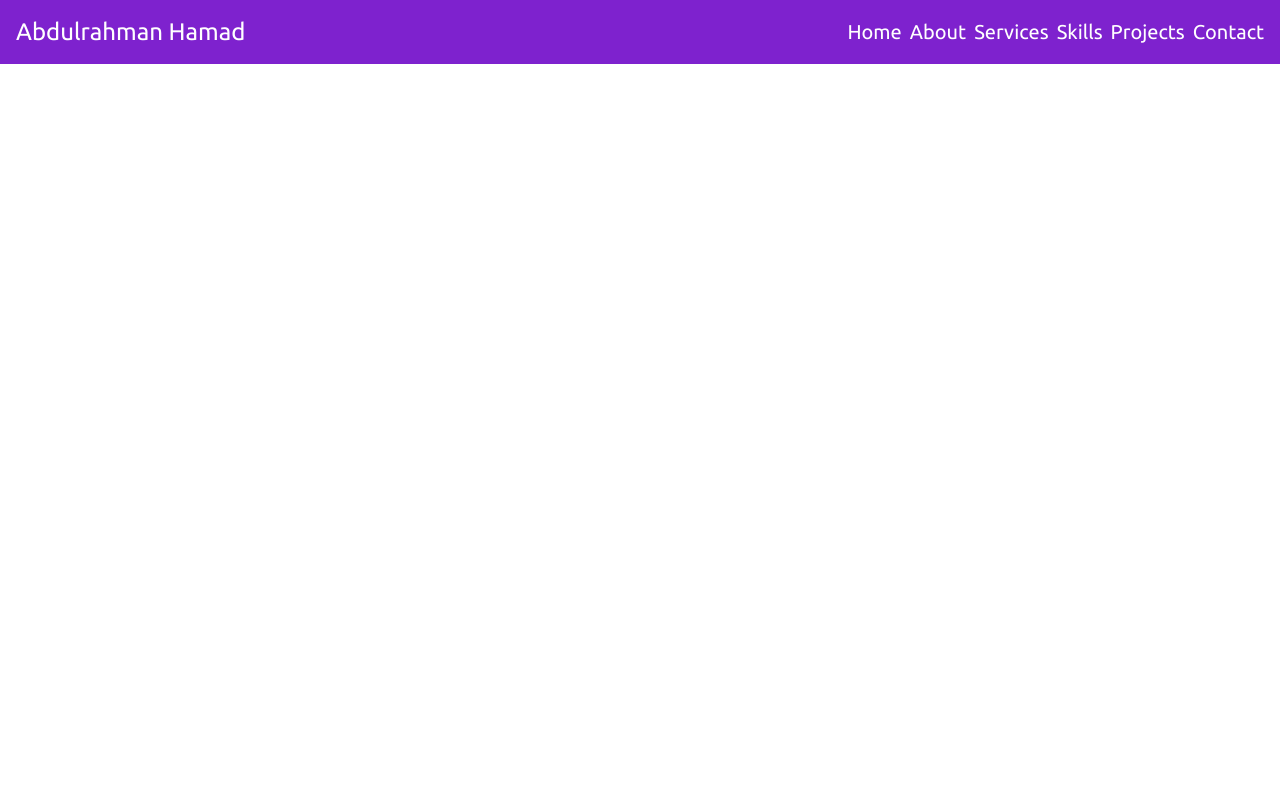
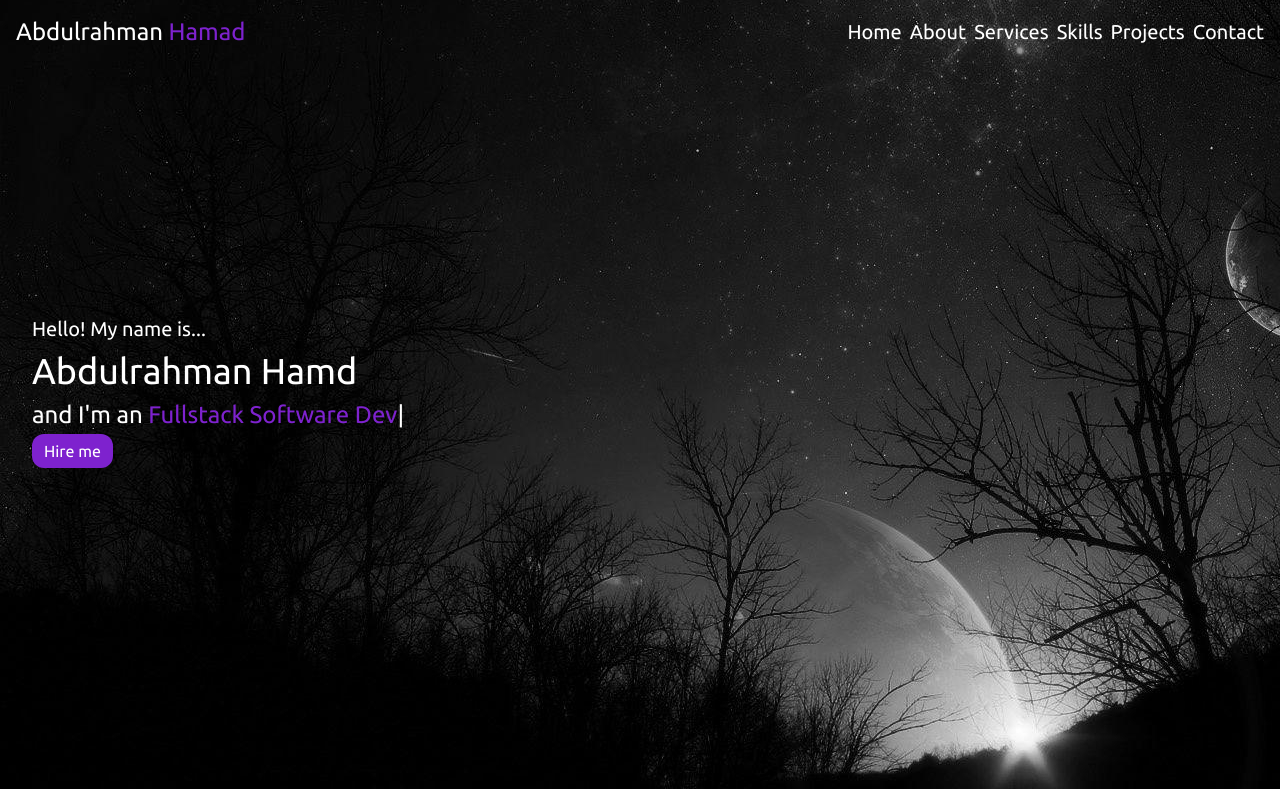
Before and after one commit to wadaln3ma/wadaln3ma.github.io, a React (Create React App) app: page / in a window 1280 px wide. Built offline with nearby package versions, Linux system fonts and the light colour scheme.

Commit message:
Add Hero and customize the Navbar

```diff
--- a/package.json
+++ b/package.json
@@ -13,6 +13,7 @@
     "react-dom": "^18.1.0",
     "react-scripts": "5.0.1",
     "tailwindcss": "^3.0.24",
+    "typed.js": "^2.0.12",
     "web-vitals": "^2.1.0"
   },
   "scripts": {
--- a/src/App.js
+++ b/src/App.js
@@ -1,10 +1,15 @@
 import './App.css';
+import Hero from './components/Hero';
 import Navbar from './components/Navbar'
 
 function App() {
   return (
     <div className="">
+
       <Navbar />
+
+      <Hero />
+
     </div>
   );
 }
--- /dev/null
+++ b/src/components/Hero.jsx
@@ -0,0 +1,67 @@
+import { useEffect, useRef } from 'react'
+import Typed from 'typed.js'
+import hero from '../img/wallpaper.jpg'
+
+const Hero = ()=>{
+
+  const el = useRef(null)
+
+  useEffect(() => {
+    const typed = new Typed(el.current, {
+      strings: ["Engineer",
+      "Fullstack Software Developer",
+      "Android Developer",
+      "Content Creator",
+      "...",],
+      startDelay: 300,
+      typeSpeed: 100,
+      backSpeed: 100,
+      backDelay: 100,
+      loop: true,
+    })
+
+    // Destropying
+    return () => {
+      typed.destroy()
+    }
+  }, [])
+
+  return (
+    <section className="relative">
+      <div
+        className="flex items-center w-full h-screen absolute top-[-75px]"
+        style={{ backgroundImage: `url(${hero})`, backgroundRepeat: 'no-repeat' }}>
+      <div className="z-40 text-white max-w-7xl p-8 space-y-2">
+        <div className="text-xl">Hello! My name is...</div>
+        <div className="text-4xl">Abdulrahman Hamd</div>
+        <div className="text-2xl">and I'm an <span ref={el} className="text-purple-700"></span></div>
+        <div><a href="https://www.linkedin.com/"
+        className="bg-purple-700 px-3 py-2 rounded-xl shadow-xl">
+        Hire me
+        </a></div>
+      </div>
+
+    </div>
+      <div>hello</div>
+      <div>hello</div>
+      <div>hello</div>
+      <div>hello</div>
+      <div>hello</div>
+      <div>hello</div>
+      <div>hello</div>
+      <div>hello</div>
+      <div>hello</div>
+      <div>hello</div>
+      <div>hello</div>
+      <div>hello</div>
+      <div>hello</div>
+      <div>hello</div>
+      <div>hello</div>
+      <div>hello</div>
+      <div>hello</div>
+      <div>hello</div>
+      <div>hello</div>
+  </section>
+)}
+
+export default Hero
--- a/src/components/Navbar.jsx
+++ b/src/components/Navbar.jsx
@@ -1,9 +1,28 @@
+import { useState, useEffect } from 'react'
 import { MenuIcon } from '@heroicons/react/solid'
 
 const Navbar = ()=>{
+
+  const [color, setColor] = useState(true)
+  const changeColor = ()=>{
+    if(window.scrollY > 75){
+      setColor(true)
+    }else{
+      setColor(false)
+    }
+  }
+
+  useEffect(()=>{
+    window.addEventListener('scroll', changeColor)
+    return ()=>{
+      window.removeEventListener('scroll', changeColor)
+    }
+  }, [])
+
   return (
-    <nav className="flex items-center justify-between max-w-7xl bg-purple-700 text-white p-4 m-auto">
-      <div className="text-2xl"><a href="/">Abdulrahman <span>Hamad</span></a></div>
+    <nav
+      className={`flex items-center justify-between ${color && 'bg-purple-700'} max-w-7xl sticky top-0 text-white p-4 mx-auto z-50 transition duration-200 ease-in`}>
+      <div className="text-2xl"><a href="/">Abdulrahman <span className={`${color ? 'text-white' : 'text-purple-700'} transition duration-200`}>Hamad</span></a></div>
 
       <div className="">
         <ul class="hidden md:inline-flex items-center space-x-2 hidden">
```
Also changed, not shown: src/img/wallpaper.jpg (added), 1 other file (tests, documents, lock files or other folders).
